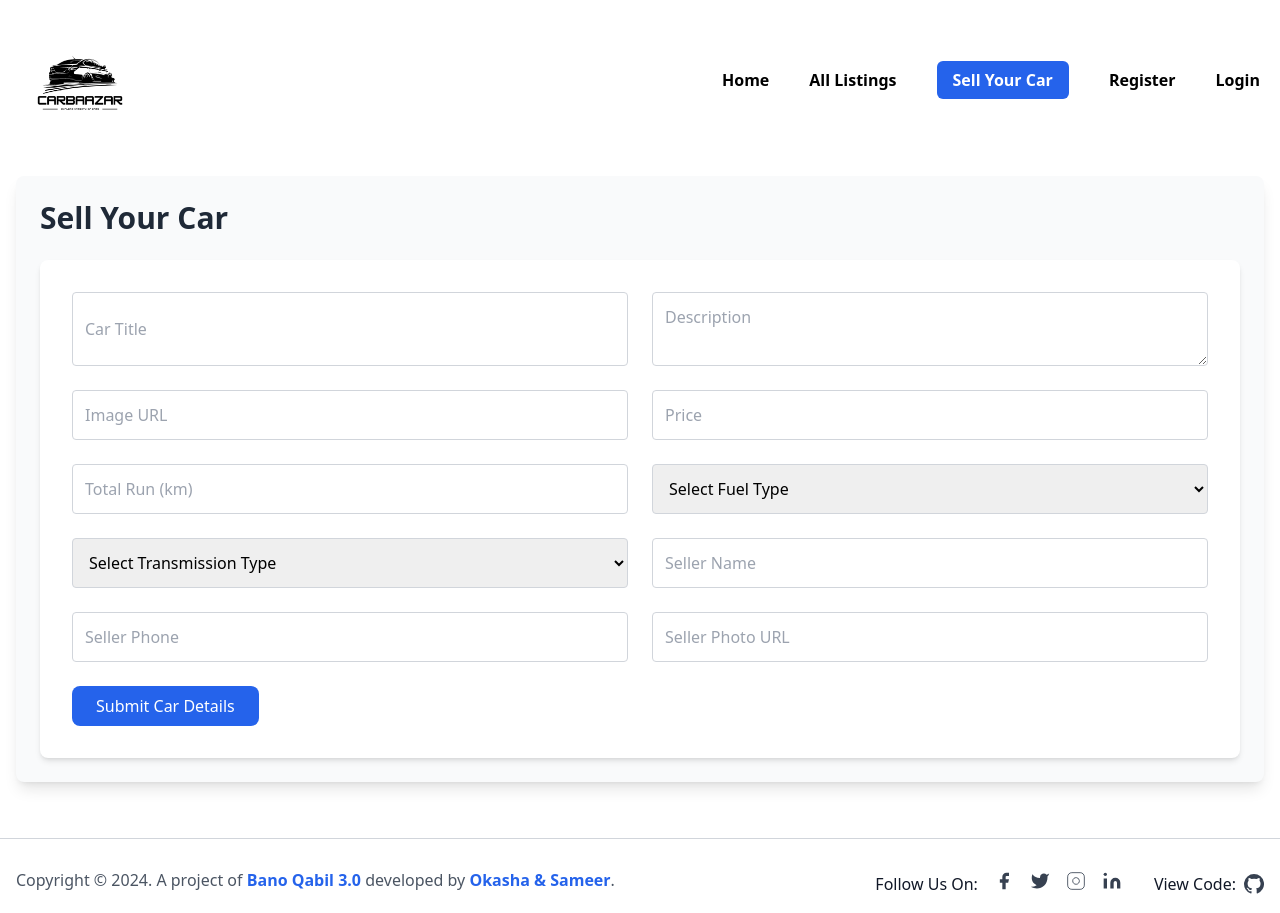
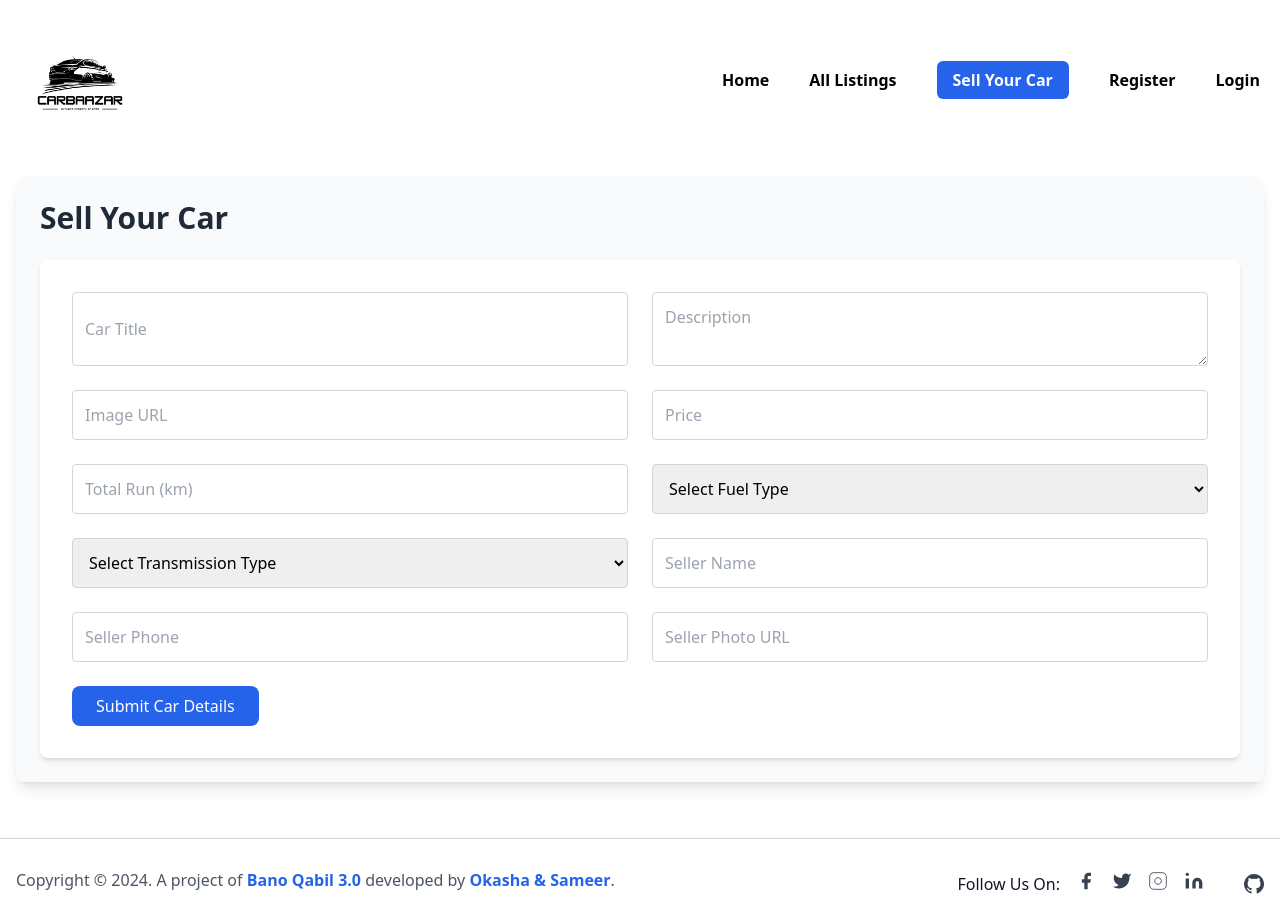
Before and after one commit to SameerAhmedBSCE/CarBazaar-React-Project, a React (Vite) app: page /sell-car in a window 1280 px wide. Built offline with nearby package versions, Linux system fonts and the light colour scheme; no server answers.

Commit message:
few changes

```diff
--- a/src/Components/Footer.jsx
+++ b/src/Components/Footer.jsx
@@ -82,10 +82,10 @@ const Footer = () => {
 
           {/* View Code Section */}
           <div className="flex justify-center items-center">
-            <p className="mr-2 text-gray-900 font-medium">View Code:</p>
+            <p className="mr-2 text-gray-900 font-medium"></p>
             <a
               className="text-gray-700 hover:text-gray-900 transition duration-300"
-              href="https://github.com/SameerAhmedBSCE/CarBazaar-React-Project"
+              href=""
               target="_blank"
               rel="noreferrer"
             >
```
